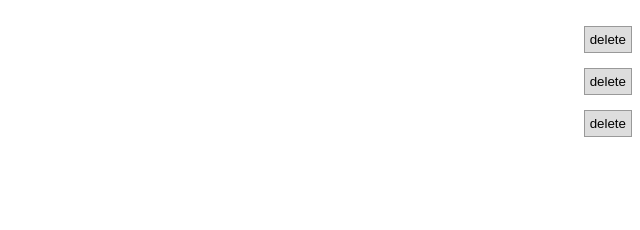
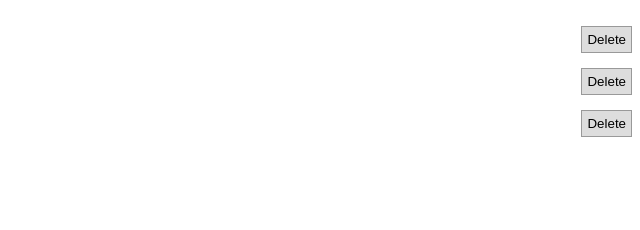
Before and after one commit to dahakayuriy/js_pro_homework_23, a plain HTML site: page index.html in a window 1280 px wide. Shown: the full height of the page, 640-1280 px from the left. Drawn offline with Linux system fonts and the light colour scheme.

Commit message:
changet register

```diff
--- a/index.html
+++ b/index.html
@@ -10,9 +10,9 @@
 
 <body>
     <ul id="taskList">
-        <li>Task 1 <button class="delete-btn">delete</button></li>
-        <li>Task 2 <button class="delete-btn">delete</button></li>
-        <li>Task 3 <button class="delete-btn">delete</button></li>
+        <li>Task 1 <button class="delete-btn">Delete</button></li>
+        <li>Task 2 <button class="delete-btn">Delete</button></li>
+        <li>Task 3 <button class="delete-btn">Delete</button></li>
     </ul>
 
     <input type="text" id="taskInput" placeholder="Add a new task">
--- a/main.js
+++ b/main.js
@@ -5,7 +5,7 @@
 
   if (taskText !== "") {
     let li = document.createElement("li");
-    li.innerHTML = taskText + ' <button class="delete-btn">Видалити</button>';
+    li.innerHTML = taskText + ' <button class="delete-btn">Delete</button>';
     document.getElementById("taskList").appendChild(li);
     taskInput.value = "";
   }
```
